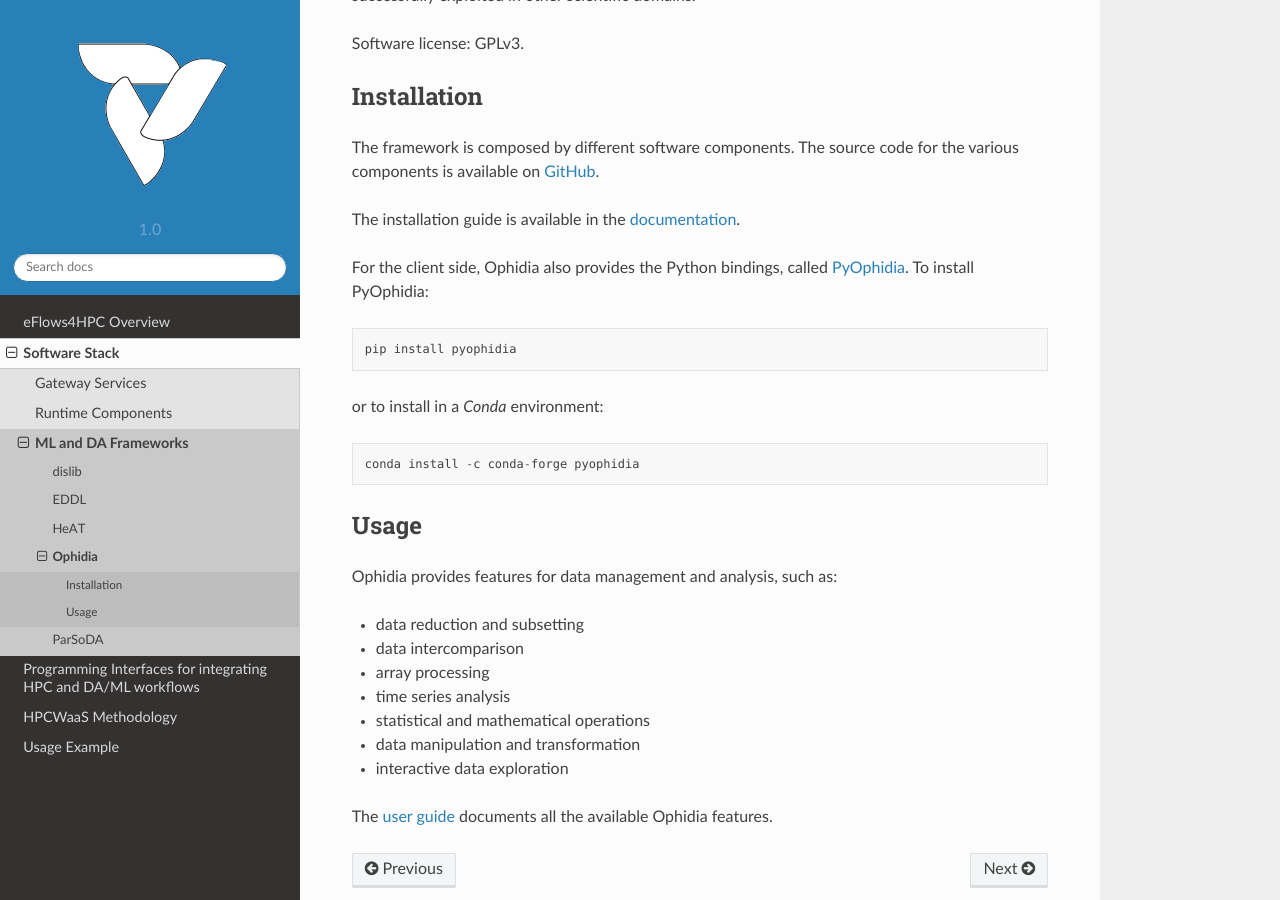
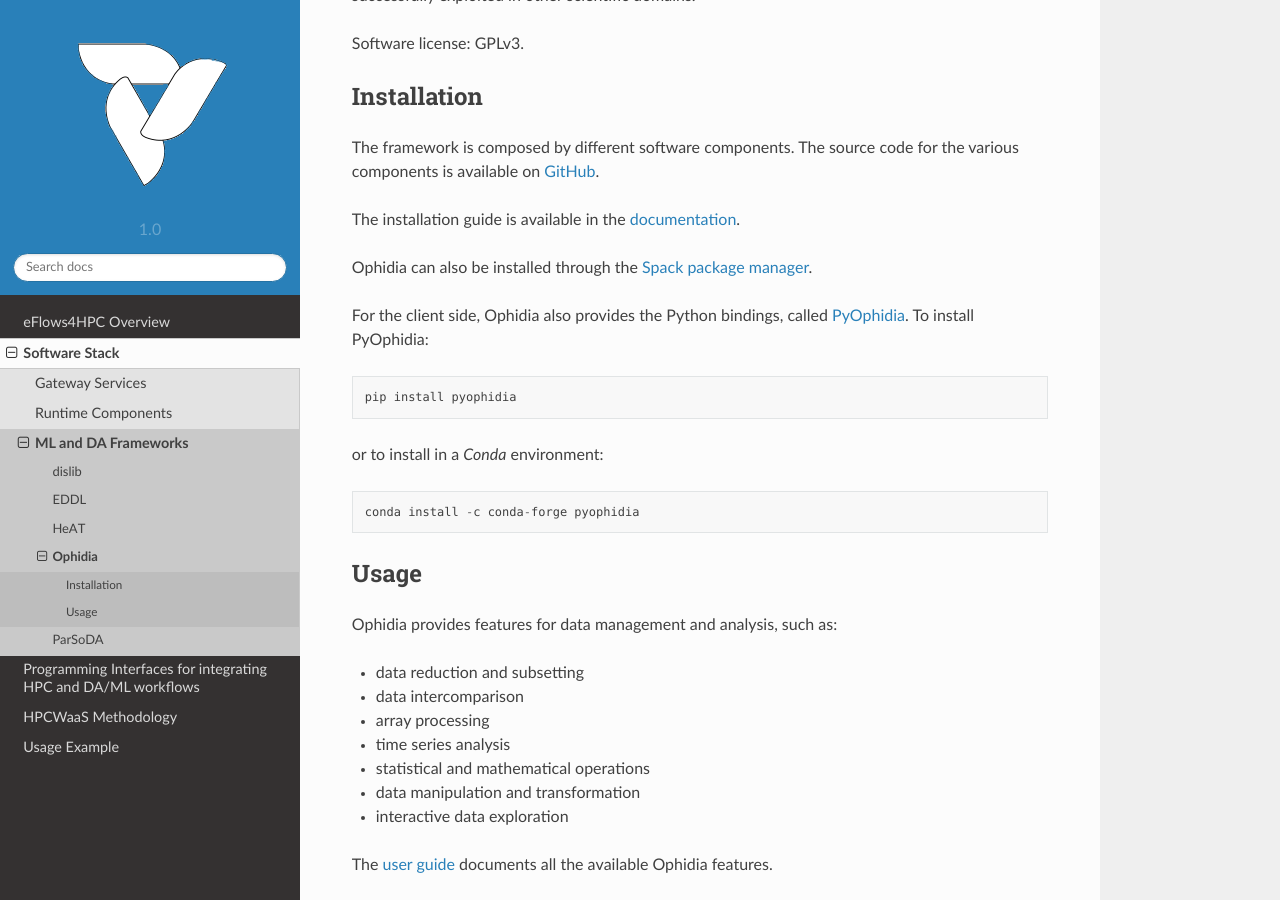
Before and after one commit to eflows4hpc/documentation, a Sphinx documentation site: the page built from doc/source/Sections/01_Software_Stack/03_DA_ML_Frameworks/ophidia.rst, in a window 1280 px wide and 900 px high, scrolled down 368 px. Built offline with Sphinx 7.4.7 and the Read the Docs theme 2.0.0, drawn with Linux system fonts in a browser that asks for light colours; formulas are drawn with MathJax 3.

Commit message:
Update ophidia.rst

```diff
--- a/doc/source/Sections/01_Software_Stack/03_DA_ML_Frameworks/ophidia.rst
+++ b/doc/source/Sections/01_Software_Stack/03_DA_ML_Frameworks/ophidia.rst
@@ -11,6 +11,8 @@
 The framework is composed by different software components. The source code for the various components is available on `GitHub <https://github.com/OphidiaBigData>`_.
 
 The installation guide is available in the `documentation <https://ophidia.cmcc.it/documentation/admin/index.html>`_.
+
+Ophidia can also be installed through the `Spack package manager <https://spack.readthedocs.io/en/latest/>`_.
 
 For the client side, Ophidia also provides the Python bindings, called `PyOphidia <https://pypi.org/project/PyOphidia/>`_. To install PyOphidia:
 
```
